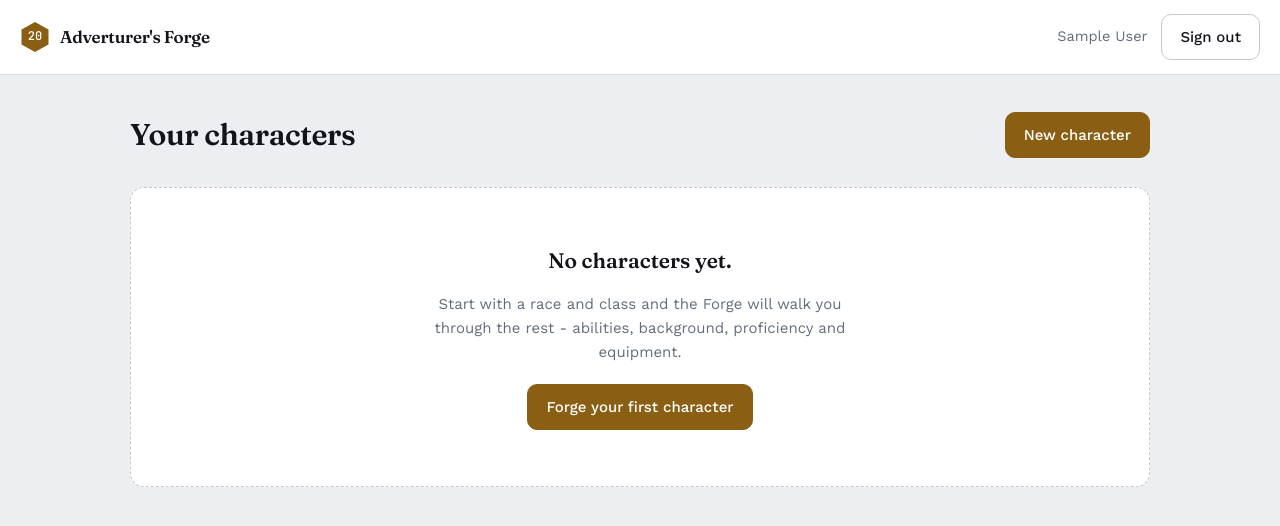
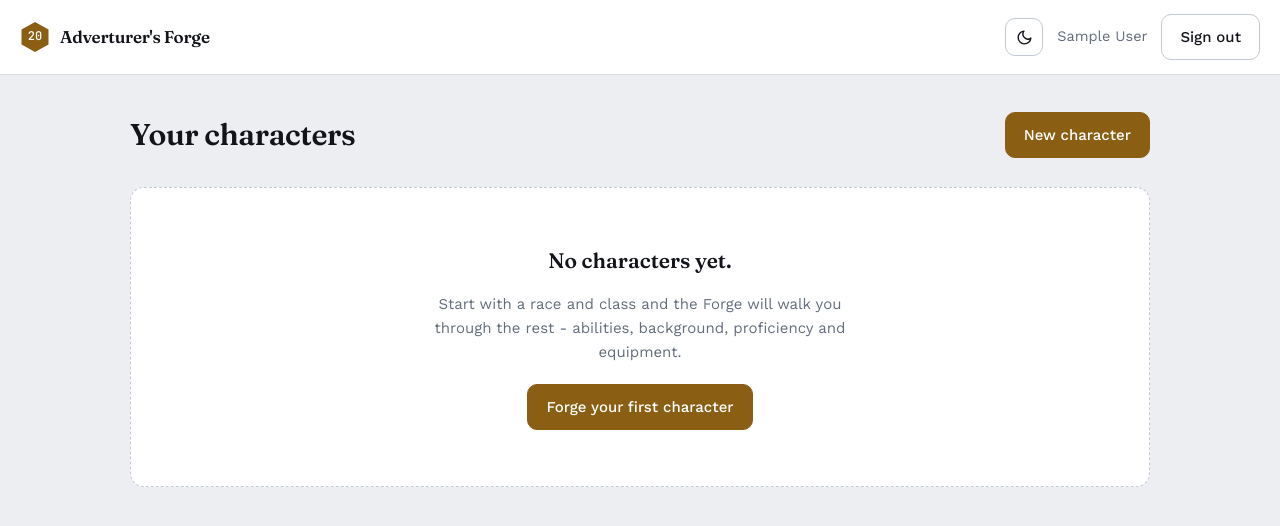
Before and after one commit to Adventurer-s-Forge/forge-frontend, a React (Vite) app: page /dashboard in a window 1280 px wide. Shown: the top 526 px of the page. Built offline with nearby package versions, Linux system fonts and the light colour scheme; no server answers; sample sign-in values are in the browser's storage.

Commit message:
add a light/dark theme toggle to the home and dashboard headers

```diff
--- a/index.html
+++ b/index.html
@@ -4,6 +4,16 @@
     <meta charset="UTF-8" />
     <link rel="icon" type="image/svg+xml" href="/favicon.svg" />
     <meta name="viewport" content="width=device-width, initial-scale=1.0" />
+    <script>
+      (function () {
+        try {
+          var stored = localStorage.getItem('theme')
+          if (stored === 'light' || stored === 'dark') {
+            document.documentElement.dataset.theme = stored
+          }
+        } catch (e) {}
+      })()
+    </script>
     <title>Adventurer's Forge</title>
     <link rel="preconnect" href="https://fonts.googleapis.com">
     <link rel="preconnect" href="https://fonts.gstatic.com" crossorigin>
--- /dev/null
+++ b/src/components/Themetoggle.tsx
@@ -0,0 +1,13 @@
+import { FiMoon, FiSun } from "react-icons/fi";
+import { useTheme } from "../theme/useTheme";
+
+export function ThemeToggle() {
+  const { theme, toggleTheme } = useTheme()
+  const label = theme === 'dark' ? 'Switch to light theme' : 'Switch to dark theme'
+
+  return (
+    <button type="button" className="theme-toggle" onClick={toggleTheme} aria-label={label} title={label}>
+      {theme === 'dark' ? <FiSun size={17} /> : <FiMoon size={17} />}
+    </button>
+  )
+}
--- a/src/index.css
+++ b/src/index.css
@@ -61,7 +61,13 @@
   }
 }
 
+:root[data-theme='light'] {
+  color-scheme: light;
+}
+
 :root[data-theme='dark'] {
+  color-scheme: dark;
+
   --ground: #0c0e13;
   --surface: #14171e;
   --surface-2: #1a1e27;
--- a/src/pages/Dashboard.tsx
+++ b/src/pages/Dashboard.tsx
@@ -4,6 +4,7 @@ import { auth } from "../lib/firebase";
 import { authErrorMessage } from "../auth/errors";
 import { useAuth } from "../auth/useAuth";
 import { Wordmark } from "../components/Wordmark";
+import { ThemeToggle } from "../components/Themetoggle";
 
 export function Dashboard() {
   const { user } = useAuth()
@@ -27,6 +28,7 @@ export function Dashboard() {
       <header className="app-bar">
         <Wordmark to="/dashboard" />
         <div className="app-bar-right">
+          <ThemeToggle />
           <span className="app-bar-user">{user?.displayName ?? user?.email}</span>
           <button type="button" className="btn btn-quiet" onClick={handleSignOut} disabled={signingOut}>
             {signingOut ? 'Signing out...' : 'Sign out'}
--- /dev/null
+++ b/src/theme/useTheme.ts
@@ -0,0 +1,36 @@
+import { useEffect, useState } from "react";
+
+export type Theme = 'light' | 'dark'
+
+const STORAGE_KEY = 'theme'
+
+function systemTheme(): Theme {
+  return window.matchMedia('(prefers-color-scheme" dark)').matches ? 'dark' : 'light'
+}
+
+function initialTheme(): Theme {
+  const stored = localStorage.getItem(STORAGE_KEY)
+  if (stored === 'light' || stored === 'dark') return stored
+  return systemTheme()
+}
+
+export function useTheme() {
+  const [theme, setTheme] = useState<Theme>(initialTheme)
+
+  useEffect(() => {
+    if (localStorage.getItem(STORAGE_KEY)) return
+    const query = window.matchMedia('(prefers-color-scheme: dark)')
+    const onChange = () => setTheme(systemTheme())
+    query.addEventListener('change', onChange)
+    return () => query.removeEventListener('change', onChange)
+  }, [])
+
+  function toggleTheme() {
+    const next = theme === 'dark' ? 'light' : 'dark'
+    setTheme(next)
+    document.documentElement.dataset.theme = next
+    localStorage.setItem(STORAGE_KEY, next)
+  }
+
+  return { theme, toggleTheme }
+}
```
Also changed, not shown: src/test/setup.ts (+12 -0 lines).
